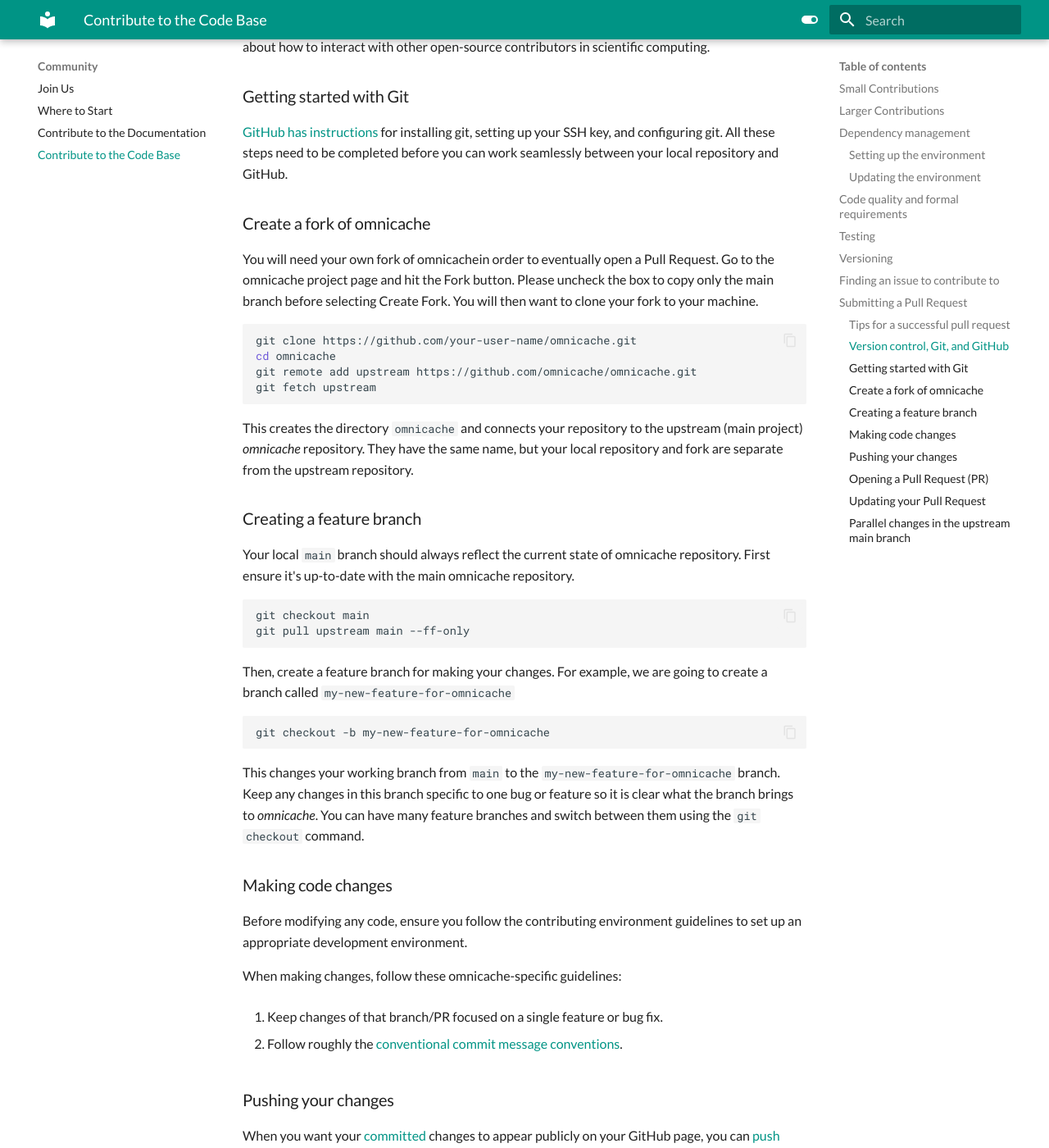
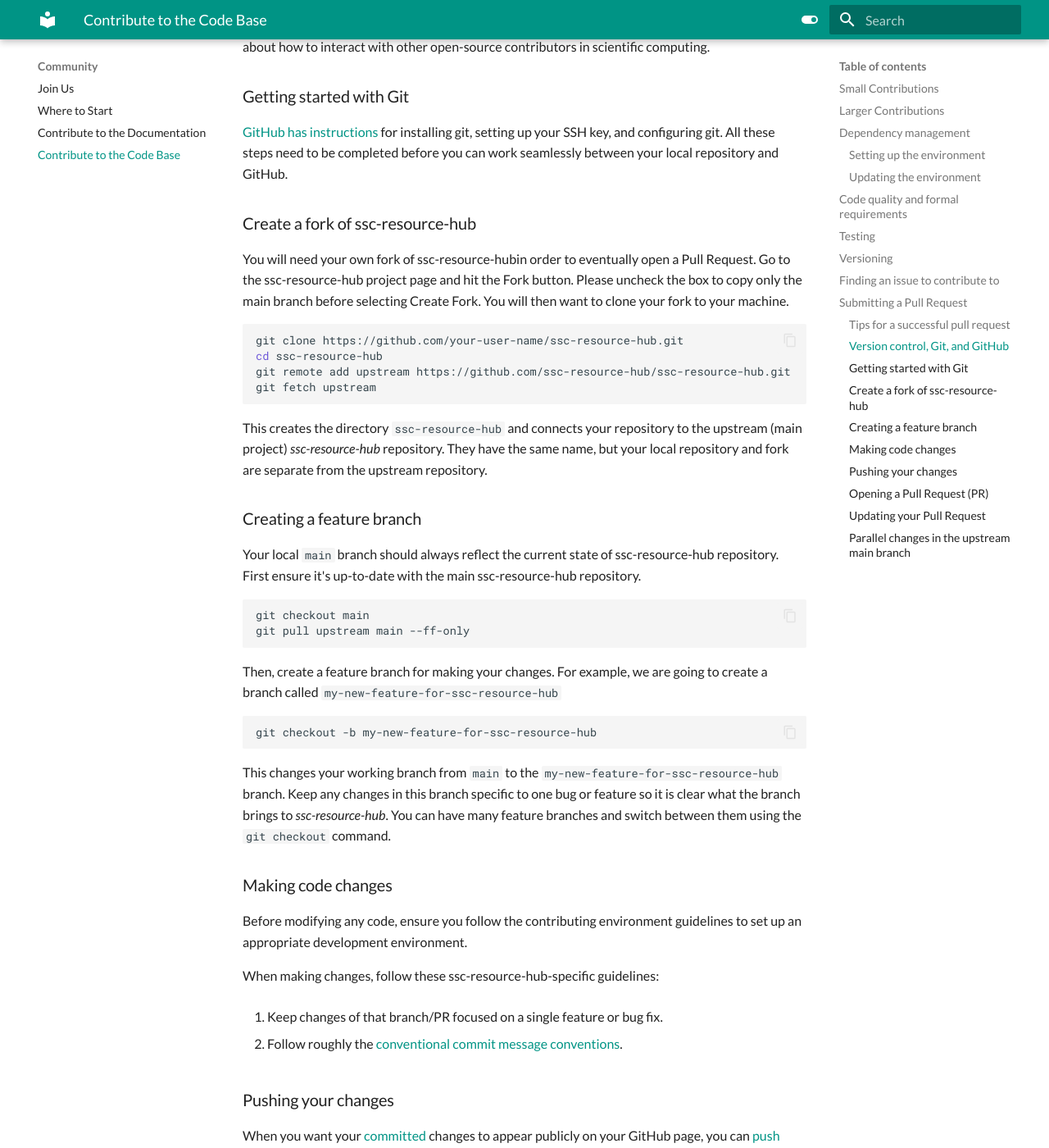
Before and after one commit to ssciwr/ssc-resources-hub, an MkDocs documentation site: the page built from docs/community/contribute-codebase.md, in a window 1280 px wide and 1400 px high, scrolled down 4346 px. Shown: the whole window at 82% size. Built offline with MkDocs 1.6.1 and Material for MkDocs 9.7.7, drawn with Linux system fonts in a browser that asks for light colours; some of the changed text lies outside the part shown.

````diff
--- a/docs/community/contribute-codebase.md
+++ b/docs/community/contribute-codebase.md
@@ -38,7 +38,7 @@
 framework. If Poetry does not work for you for some reason, please let us know.
 
 The Poetry dependencies are organized in groups. There are groups with
-dependencies needed for running omnicache (`[tool.poetry.dependencies]` with the
+dependencies needed for running ssc-resource-hub (`[tool.poetry.dependencies]` with the
 group name `main`) and a group with dependencies needed for development
 (`[tool.poetry.group.dev.dependencies]` with the group name `dev`).
 
@@ -102,7 +102,7 @@
 
 The project uses [pytest](https://docs.pytest.org/en/stable/) for testing. To
 run the tests, please run `pytest` in the root directory of the project. We are
-developing omnicache using test-driven development. Please make sure that you
+developing ssc-resource-hub using test-driven development. Please make sure that you
 add tests for your code before submitting a pull request.
 
 The existing tests can also help you to understand how the code works. If you
@@ -132,7 +132,7 @@
 
 ## Finding an issue to contribute to
 
-If you are brand new to omnicache or open-source development, we recommend
+If you are brand new to ssc-resource-hub or open-source development, we recommend
 searching the GitHub "Issues" tab to find issues that interest you. Unassigned
 issues labeled `Docs` and `good first` are typically good for newer contributors.
 
@@ -159,7 +159,7 @@
 
 ### Version control, Git, and GitHub
 
-omnicache is hosted on GitHub, and to contribute, you will need to sign up for a
+ssc-resource-hub is hosted on GitHub, and to contribute, you will need to sign up for a
 [free GitHub account](https://github.com/signup/free). We use
 [Git](https://git-scm.com/) for version control to allow many people to work
 together on the project.
@@ -204,28 +204,28 @@
 need to be completed before you can work seamlessly between your local
 repository and GitHub.
 
-### Create a fork of omnicache
+### Create a fork of ssc-resource-hub
 
-You will need your own fork of omnicachein order to eventually open a Pull
-Request. Go to the omnicache project page and hit the Fork button. Please
+You will need your own fork of ssc-resource-hubin order to eventually open a Pull
+Request. Go to the ssc-resource-hub project page and hit the Fork button. Please
 uncheck the box to copy only the main branch before selecting Create Fork. You
 will then want to clone your fork to your machine.
 
 ```bash
-git clone https://github.com/your-user-name/omnicache.git
-cd omnicache
-git remote add upstream https://github.com/omnicache/omnicache.git
+git clone https://github.com/your-user-name/ssc-resource-hub.git
+cd ssc-resource-hub
+git remote add upstream https://github.com/ssc-resource-hub/ssc-resource-hub.git
 git fetch upstream
 ```
 
-This creates the directory `omnicache` and connects your repository to the
-upstream (main project) *omnicache* repository. They have the same name, but
+This creates the directory `ssc-resource-hub` and connects your repository to the
+upstream (main project) *ssc-resource-hub* repository. They have the same name, but
 your local repository and fork are separate from the upstream repository.
 
 ### Creating a feature branch
 
-Your local `main` branch should always reflect the current state of omnicache
-repository. First ensure it's up-to-date with the main omnicache repository.
+Your local `main` branch should always reflect the current state of ssc-resource-hub
+repository. First ensure it's up-to-date with the main ssc-resource-hub repository.
 
 ```bash
 git checkout main
@@ -233,15 +233,15 @@
 ```
 
 Then, create a feature branch for making your changes. For example, we are going
-to create a branch called `my-new-feature-for-omnicache`
+to create a branch called `my-new-feature-for-ssc-resource-hub`
 
 ```bash
-git checkout -b my-new-feature-for-omnicache
+git checkout -b my-new-feature-for-ssc-resource-hub
 ```
 
 This changes your working branch from `main` to the
-`my-new-feature-for-omnicache` branch. Keep any changes in this branch specific
-to one bug or feature so it is clear what the branch brings to *omnicache*. You
+`my-new-feature-for-ssc-resource-hub` branch. Keep any changes in this branch specific
+to one bug or feature so it is clear what the branch brings to *ssc-resource-hub*. You
 can have many feature branches and switch between them using the `git
 checkout` command.
 
@@ -250,7 +250,7 @@
 Before modifying any code, ensure you follow the contributing environment
 guidelines to set up an appropriate development environment.
 
-When making changes, follow these omnicache-specific guidelines:
+When making changes, follow these ssc-resource-hub-specific guidelines:
 
 1. Keep changes of that branch/PR focused on a single feature or bug fix.
 
@@ -263,7 +263,7 @@
 [push](https://git-scm.com/docs/git-push) your forked feature branch's commits
 to your forked repository on GitHub.
 
-Now your code is on GitHub, but it is not yet a part of the omnicache project.
+Now your code is on GitHub, but it is not yet a part of the ssc-resource-hub project.
 For that to happen, a Pull Request (PR) needs to be submitted.
 
 ### Opening a Pull Request (PR)
@@ -279,7 +279,7 @@
 
 1. You can then click on Commits and Files Changed to make sure everything looks okay one last time.
 
-1. Write a descriptive title that includes prefixes. omnicache uses a convention for title prefixes, most commonly, `feat:` for features, `fix:` for bug fixes, and `refactor:` for refactoring.
+1. Write a descriptive title that includes prefixes. ssc-resource-hub uses a convention for title prefixes, most commonly, `feat:` for features, `fix:` for bug fixes, and `refactor:` for refactoring.
 
 1. Write a description of your changes in the `Preview Discussion` tab. This description will inform the reviewers about the changes you made, so please include all relevant information, including the motivation, implementation details, and references to any issues that you are addressing.
 
@@ -301,11 +301,11 @@
 
 In case of simultaneous changes to the upstream code, it is important that
 these changes are reflected in your pull request. To update your feature
-branch with changes in the omnicache `main` branch, run:
+branch with changes in the ssc-resource-hub `main` branch, run:
 
 ```shell
 
-    git checkout my-new-feature-for-omnicache
+    git checkout my-new-feature-for-ssc-resource-hub
     git fetch upstream
     git merge upstream/main
 ```
@@ -326,7 +326,7 @@
 request by pushing to the branch on GitHub:
 
 ```shell
-    git push origin my-new-feature-for-omnicache
+    git push origin my-new-feature-for-ssc-resource-hub
 ```
 
 Any `git push` will automatically update your pull request with your branch's changes
--- a/mkdocs.yml
+++ b/mkdocs.yml
@@ -2,6 +2,7 @@
 site_url: https://ecarrenolozano.github.io/ssc-software-engineering-resources
 theme:
   name: material
+  #custom_dir: docs/overrides/
   font:
     text: Lato
     code: Roboto Mono
@@ -50,11 +51,11 @@
     - resources/ssc-templates/python-templates.md
 
   - About:
-    - Project: omnicache-project/project.md
-    - Design philosophy: omnicache-project/design-philosophy.md
-    - Use Cases: omnicache-project/use-cases.md
-    - About: about.md
-
+    - Project:
+      - ssc-resource-hub-project/project.md
+      - Design philosophy: ssc-resource-hub-project/design-philosophy.md
+      - Use Cases: ssc-resource-hub-project/use-cases.md
+      - About: about.md
   - Community:
     - Join Us: community/index.md
     - Where to Start: community/contribute.md
--- a/pyproject.toml
+++ b/pyproject.toml
@@ -9,7 +9,7 @@
 #=======       PROJECT      ========
 #===================================
 [project]
-name = "omnicache"
+name = "ssc-resource-hub"
 version = "0.0.1"
 description = "A great new project"
 license = "MIT"
@@ -49,4 +49,4 @@
 #=======        TOOL        ========
 #===================================
 [tool.hatch.build.targets.wheel]
-packages = ["omnicache"]
+packages = ["ssc-resource-hub"]
````
Also changed, not shown: docs/community/contribute-docs.md (+3 -3 lines), docs/community/contribute.md (+4 -4 lines), docs/community/index.md (+4 -4 lines), docs/ssc-resource-hub/design-philosophy.md (added), docs/ssc-resource-hub/project.md (added), docs/ssc-resource-hub/use-cases.md (added), 1 other file.
